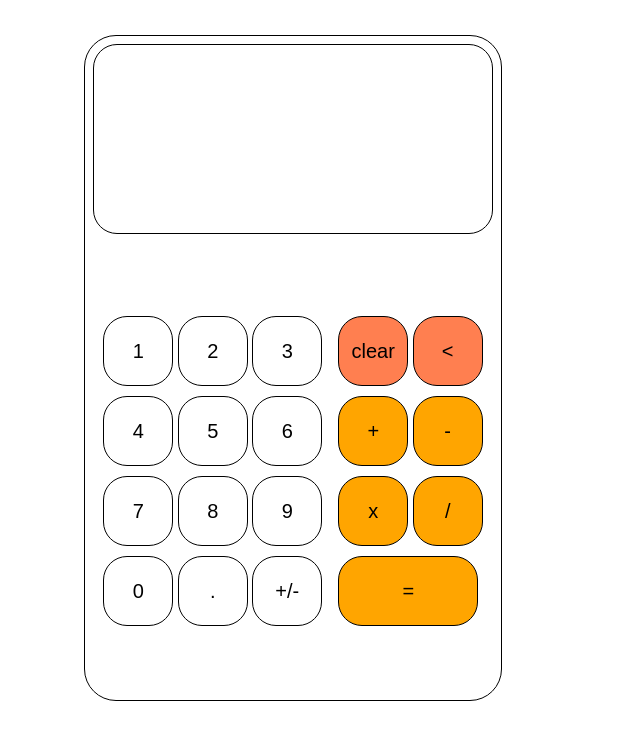
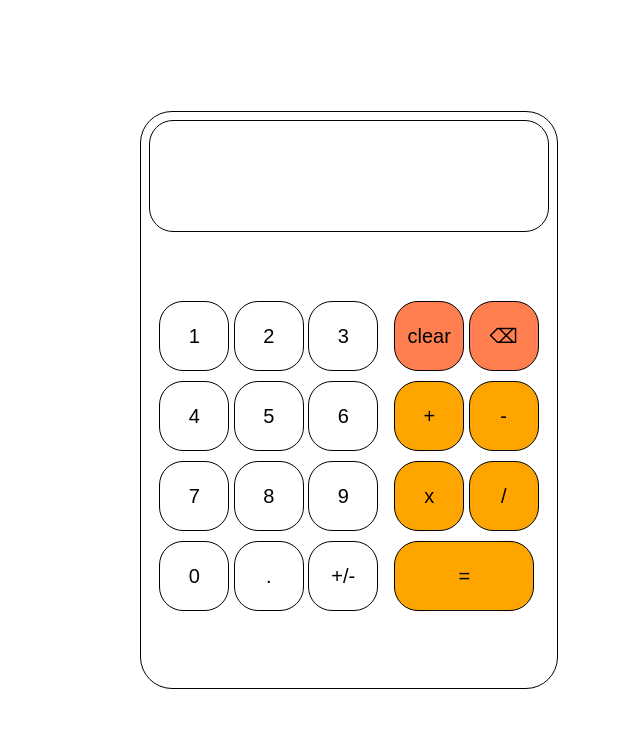
Before and after one commit to boykazgit/topCalculator, a plain HTML site: page index.html in a window 1280 px wide. Shown: the whole page, without its empty margins (291-931 px from the left). Drawn offline with Linux system fonts and the light colour scheme.

Commit message:
Modify UI

```diff
--- a/index.html
+++ b/index.html
@@ -40,7 +40,7 @@
       <div class="operators-container">
         <div>
           <button id="clear">clear</button>
-          <button id="backspace"><</button>
+          <button id="backspace">⌫</button>
         </div>
         <div>
           <button id="+">+</button>
--- a/style.css
+++ b/style.css
@@ -3,8 +3,8 @@
 }
 
 body {
-  width: 90vw;
-  height: 90vh;
+  margin: 0px;
+  height: 100vh;
   display: flex;
   justify-content: center;
   align-items: center;
@@ -29,11 +29,10 @@ button:active {
   border: 1px solid black;
   display: flex;
   flex-direction: column;
-  /* justify-content: space-evenly; */
-  gap: 16px;
+  align-items: center;
 
   background: white;
-  height: 90%;
+  height: 70%;
   min-width: 400px;
   padding: 8px;
   border-radius: 32px;
@@ -47,7 +46,7 @@ button:active {
   align-items: flex-end;
 
   padding: 16px;
-  height: 30%;
+  height: 20%;
   width: 100%;
   background: none;
   border: 1px solid black;
@@ -61,7 +60,7 @@ button:active {
   align-items: center;
   gap: 16px;
 
-  height: 70%;
+  height: 80%;
 }
 
 .operators-container button {
```
